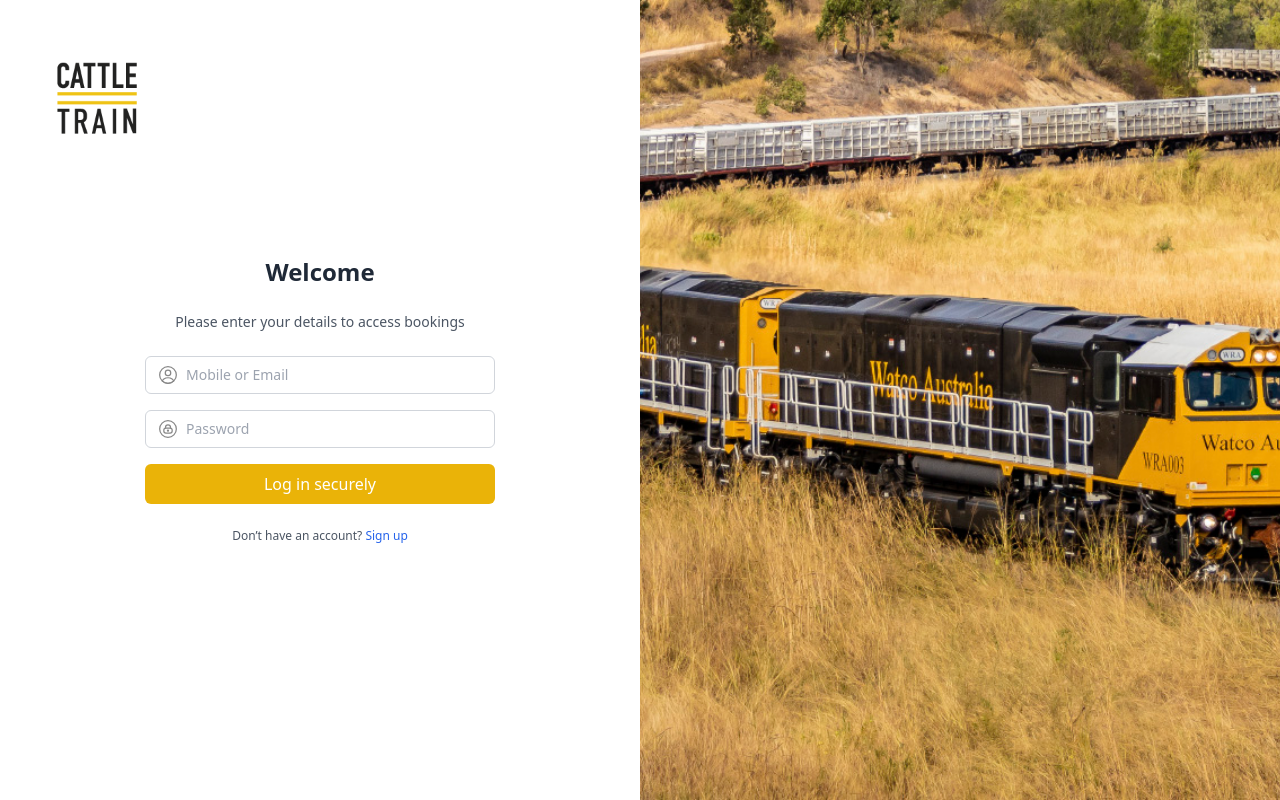
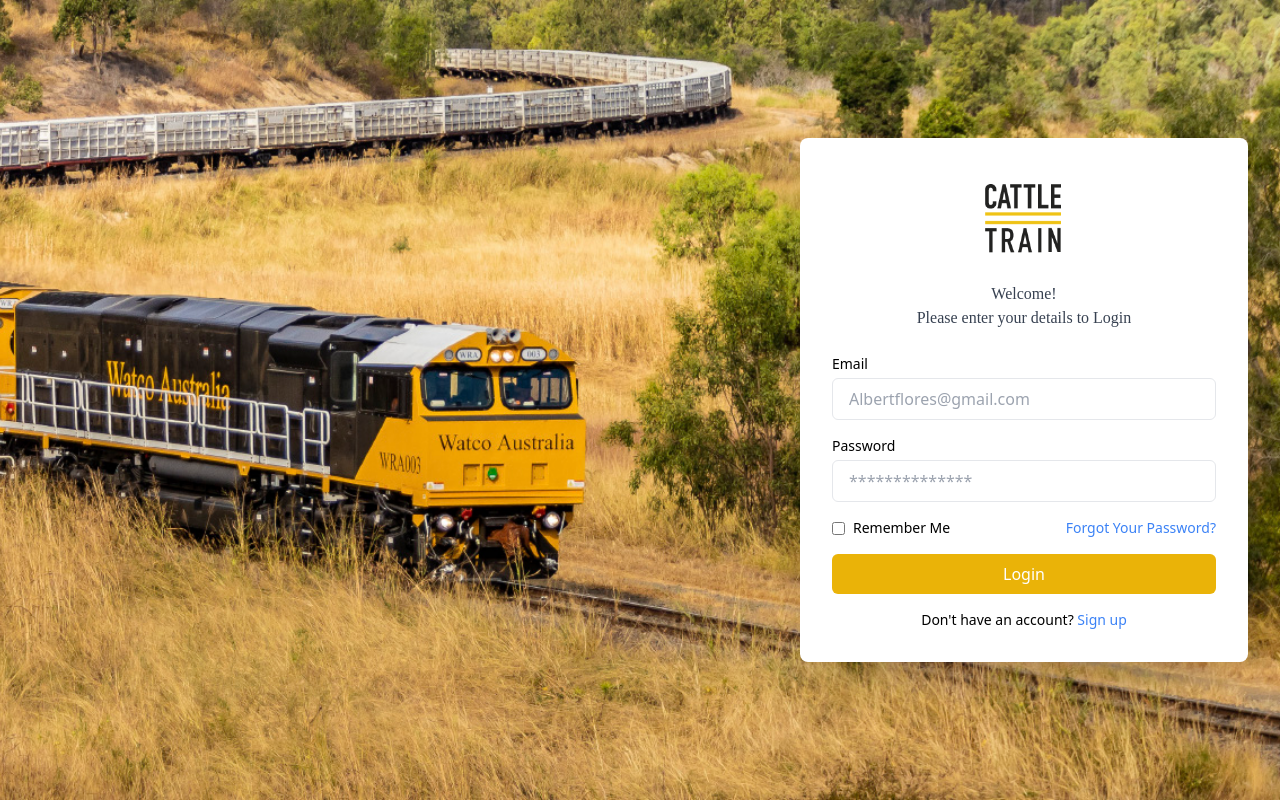
Before and after one commit to Sonysreegondi/WATCO-UI, a React (Vite) app: page /login in a window 1280 px wide. Built offline with nearby package versions, Linux system fonts and the light colour scheme.

Commit message:
Login changes and signup screen added

```diff
--- a/src/App.tsx
+++ b/src/App.tsx
@@ -11,6 +11,7 @@ import Loader from "./components/common/Loader";
 import ProtectedRoute from "./components/auth/PretectedRoute";
 import { routes } from "./routes";
 import Login from "./pages/Login";
+import Signup from "./pages/Signup";
 
 
 function App() {
@@ -20,6 +21,7 @@ function App() {
       <Routes>
         <Route path="/" element={<Navigate to="/login" replace />} />
         <Route path="/login" element={<Login />} />
+        <Route path="/signup" element={<Signup />} />
         <Route path="/watco" element={<DefaultLayout />}>
           {routes.map((route, index) => (
             <Route
--- a/src/pages/Login.tsx
+++ b/src/pages/Login.tsx
@@ -12,79 +12,68 @@ export default function Login() {
     navigate("/watco/AdminDashboard");
   };
 
+  const handleSignup = (e: React.FormEvent) => {
+    e.preventDefault();
+
+    // You can add real validation/auth here
+    navigate("/watco/AdminDashboard");
+  };
+
 
   return (
-    <div className="min-h-screen w-full grid grid-cols-1 lg:grid-cols-2">
-      {/* Left Side - Form */}
-      <div className="relative flex flex-col justify-center items-center bg-white h-screen">
-        {/* Logo */}
+    <div className="min-h-screen w-full bg-cover bg-[right_center] bg-no-repeat flex items-center justify-end"
+         style={{ backgroundImage: "url('/assets/images/train.jpg')" }}>
+
+      {/* Floating Login Card */}
+      <div className="bg-white w-full max-w-md p-8 shadow-2xl rounded-lg m-8">
+        <div className="text-center mb-6">
         <img
           src="/assets/images/cattletrain.png"
           alt="Cattle Train Logo"
-          className="absolute"
-          style={{ width: "100px", height: "100px", top: "48px", left: "48px" }}
+          className="mx-auto mb-4 w-28 sm:w-32"
+          style={{  maxWidth: '25%', height: 'auto', top: "20px", }}
         />
 
-        {/* Form Container */}
-        <div className="w-[350px] space-y-6">
-          <h2 className="text-2xl font-semibold text-gray-800 text-center">
-            Welcome
-          </h2>
-          <p className="text-sm text-center text-gray-600">
-            Please enter your details to access bookings
-          </p>
+          <p className="text-gray-700 mt-4"
+            style={{fontFamily:"Lexend Deca"}}
+          >Welcome!<br />Please enter your details to Login</p>
+        </div>
 
-          <form className="space-y-4" onSubmit={handleLogin}>
-            {/* Mobile or Email */}
-            <div className="flex items-center border border-gray-300 rounded-md px-3 py-2 space-x-2">
-              <img
-                src="/assets/icons/profile-circle.svg"
-                alt="email"
-                className="w-5 h-5"
-              />
+        <form className="space-y-4">
+          <div>
+            <label className="block text-sm mb-1">Email</label>
             <input
-                type="text"
-                placeholder="Mobile or Email"
-                className="flex-1 focus:outline-none text-sm"
+              type="email"
+              placeholder="Albertflores@gmail.com"
+              className="w-full px-4 py-2 border rounded-md focus:outline-none focus:ring-2 focus:ring-yellow-500"
             />
           </div>
-            {/* Password */}
-            <div className="flex items-center border border-gray-300 rounded-md px-3 py-2 space-x-2">
-              <img
-                src="/assets/icons/lock-circle.svg"
-                alt="password"
-                className="w-5 h-5"
-              />
+
+          <div>
+            <label className="block text-sm mb-1">Password</label>
             <input
               type="password"
-                placeholder="Password"
-                className="flex-1 focus:outline-none text-sm"
+              placeholder="**************"
+              className="w-full px-4 py-2 border rounded-md focus:outline-none focus:ring-2 focus:ring-yellow-500"
             />
           </div>
-            <button
-              type="submit"
-              className="w-full bg-yellow-500 hover:bg-yellow-600 text-white py-2 rounded-md font-medium"
-            >
-              Log in securely
+
+          <div className="flex items-center justify-between text-sm">
+            <label className="flex items-center">
+              <input type="checkbox" className="mr-2" />
+              Remember Me
+            </label>
+            <a href="#" className="text-blue-500 hover:underline">Forgot Your Password?</a>
+          </div>
+
+          <button type="submit" className="w-full bg-yellow-500 text-white py-2 rounded-md hover:bg-yellow-600 transition">
+            Login
           </button>
         </form>
 
-          <p className="text-center text-xs text-gray-600">
-            Don’t have an account?{" "}
-            <a href="#" className="text-blue-600 hover:underline">
-              Sign up
-            </a>
-          </p>
+        <div className="text-center mt-4 text-sm">
+          Don't have an account? <a href="#" className="text-blue-500 hover:underline">Sign up</a>
         </div>
-      </div>
-
-      {/* Right Side - Image */}
-      <div className="hidden lg:block h-screen overflow-hidden">
-        <img
-          src="/assets/images/train.jpg"
-          alt="Train"
-          className="w-full h-full object-cover"
-        />
       </div>
     </div>
   );
--- /dev/null
+++ b/src/pages/Signup.tsx
@@ -0,0 +1,91 @@
+// src/pages/Signup.tsx
+import React from "react";
+import { useNavigate } from "react-router-dom";
+
+export default function Signup() {
+  const navigate = useNavigate();
+
+  const handleLogin = (e: React.FormEvent) => {
+    e.preventDefault();
+
+    // You can add real validation/auth here
+    navigate("/watco/AdminDashboard");
+  };
+
+
+  return (
+    <div className="min-h-screen w-full grid grid-cols-1 lg:grid-cols-2">
+      {/* Left Side - Form */}
+      <div className="relative flex flex-col justify-center items-center bg-white h-screen">
+        {/* Logo */}
+        <img
+          src="/assets/images/cattletrain.png"
+          alt="Cattle Train Logo"
+          className="absolute"
+          style={{ maxWidth: '20%', height: 'auto', top: "20px", left: "20px",backgroundColor:'#fff' }}
+        />
+
+        {/* Form Container */}
+        <div className="w-[350px] space-y-6">
+          <h2 className="text-2xl font-semibold text-gray-800 text-center">
+            Welcome
+          </h2>
+          <p className="text-sm text-center text-gray-600">
+            Please enter your details to access bookings
+          </p>
+
+          <form className="space-y-4" onSubmit={handleLogin}>
+            {/* Mobile or Email */}
+            <div className="flex items-center border border-gray-300 rounded-md px-3 py-2 space-x-2">
+              <img
+                src="/assets/icons/profile-circle.svg"
+                alt="email"
+                className="w-5 h-5"
+              />
+              <input
+                type="text"
+                placeholder="Mobile or Email"
+                className="flex-1 focus:outline-none text-sm"
+              />
+            </div>
+            {/* Password */}
+            <div className="flex items-center border border-gray-300 rounded-md px-3 py-2 space-x-2">
+              <img
+                src="/assets/icons/lock-circle.svg"
+                alt="password"
+                className="w-5 h-5"
+              />
+              <input
+                type="password"
+                placeholder="Password"
+                className="flex-1 focus:outline-none text-sm"
+              />
+            </div>
+            <button
+              type="submit"
+              className="w-full bg-yellow-500 hover:bg-yellow-600 text-white py-2 rounded-md font-medium"
+            >
+              Log in securely
+            </button>
+          </form>
+
+          <p className="text-center text-xs text-gray-600">
+            Don’t have an account?{" "}
+            <a href="#" className="text-blue-600 hover:underline">
+              Sign up
+            </a>
+          </p>
+        </div>
+      </div>
+
+      {/* Right Side - Image */}
+      <div className="hidden lg:block h-screen overflow-hidden">
+        <img
+          src="/assets/images/train.jpg"
+          alt="Train"
+          className="w-full h-full object-cover"
+        />
+      </div>
+    </div>
+  );
+}
```
Lines whose indentation alone changed are shown as unchanged.
